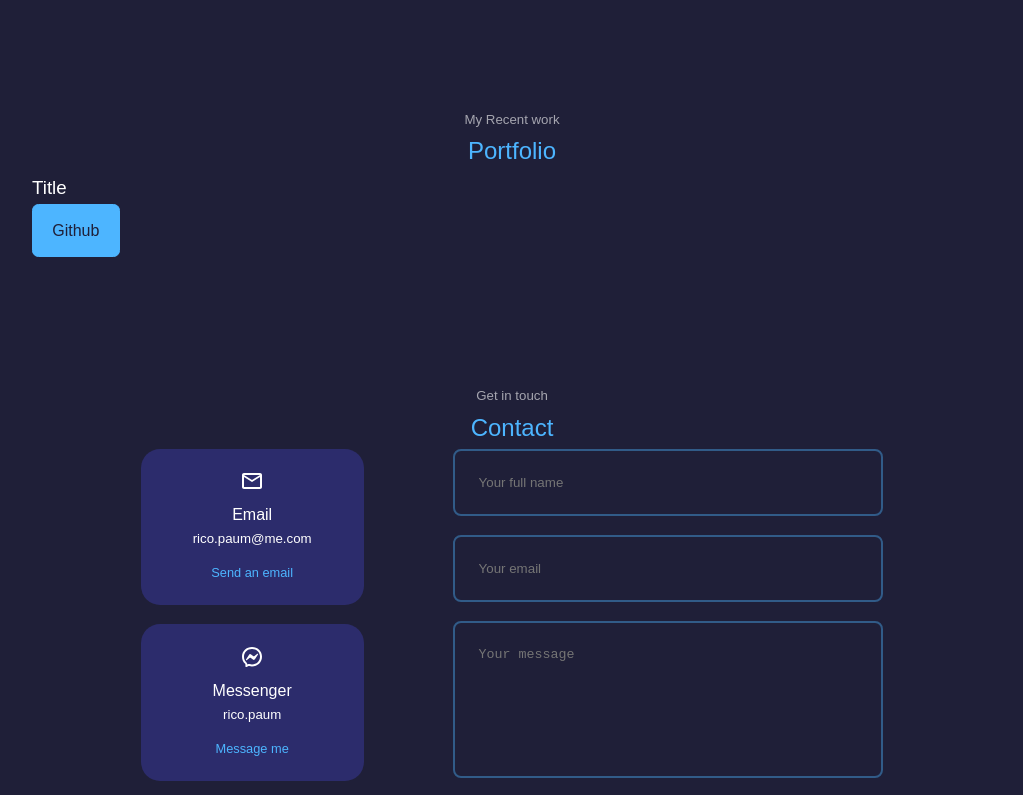
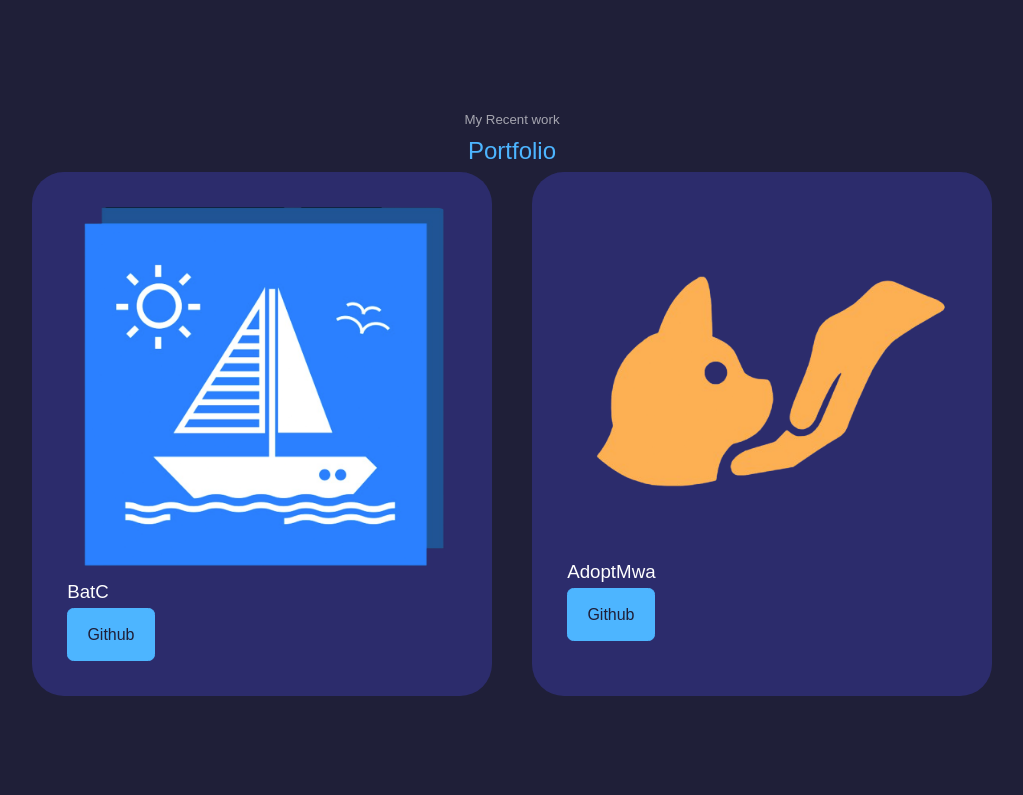
Before and after one commit to Croccu/react-portfolio, a React (Create React App) app: page / in a window 1280 px wide. Shown: the part 2000-2795 px from the top of the page, without its empty margins (128-1151 px from the left). Built offline with nearby package versions, Linux system fonts and the light colour scheme.

Commit message:
portfolio base done

```diff
--- a/src/App.jsx
+++ b/src/App.jsx
@@ -5,6 +5,7 @@ import About from './components/about/About.jsx'
 import Experience from './components/experience/Experience.jsx'
 import Portfolio from './components/portfolio/Portfolio.jsx'
 import Contact from './components/contact/Contact.jsx'
+import Footer from './components/footer/Footer.jsx'
 
 const App = () => {
   return (
@@ -15,6 +16,7 @@ const App = () => {
       <Experience />
       <Portfolio />
       <Contact />
+      <Footer />
     </>
   )
 }
--- a/src/components/footer/Footer.jsx
+++ b/src/components/footer/Footer.jsx
@@ -1,9 +1,31 @@
+/* eslint-disable jsx-a11y/anchor-is-valid */
 import React from 'react'
 import './footer.css'
+import { FaSquareFacebook } from "react-icons/fa6";
+import { FaInstagramSquare } from "react-icons/fa";
 
 const Footer = () => {
   return (
-    <div>Footer</div>
+    <footer>
+      <a href="#" className='footer__logo'>Rico Paum</a>
+
+      <ul className='permalinks'>
+        <li><a href="#">Home</a></li>
+        <li><a href="#about">About</a></li>
+        <li><a href="#experience">Experience</a></li>
+        <li><a href="#portfolio">Portfolio</a></li>
+        <li><a href="#contact">Contact</a></li>
+      </ul>
+
+      <div className='footer_socials'>
+        <a href="https://facebook.com"><FaSquareFacebook/></a>
+        <a href="https://instagram.com"><FaInstagramSquare/></a>
+      </div>
+
+      <div className='footer__copyright'>
+        <small>&copy; Rico Paum. All rights reserved</small>
+      </div>
+    </footer>
   )
 }
 
--- a/src/components/footer/footer.css
+++ b/src/components/footer/footer.css
@@ -0,0 +1,66 @@
+footer {
+  background: var(--color-primary);
+  padding: 3rem 0;
+  text-align: center;
+  font-size: 0.9rem;
+  margin-top: 7rem;
+}
+
+footer a {
+  color: var(--color-bg);
+}
+
+.footer__logo {
+  font-size: 2rem;
+  font-weight: 500;
+  margin-bottom: 2rem;
+  display: inline-block;
+}
+
+.permalinks {
+  display: flex;
+  flex-wrap: wrap;
+  justify-content: center;
+  gap: 2rem;
+  margin: 0 auto 3rem;
+}
+
+.footer__socials {
+  display: flex;
+  justify-content: center;
+  gap: 1rem;
+  margin-bottom: 4rem;
+}
+
+.footer__socials a {
+  background: var(--color-bg);
+  color: var(--color-white);
+  padding: 0.8rem;
+  border-radius: 0.7rem;
+  display: flex;
+  border: 1px solid transparent;
+}
+
+.footer__socials a:hover {
+  background: transparent;
+  color: var(--color-bg);
+  border-color: var(--color-bg);
+}
+
+.footer__copyright {
+  color: var(--color-bg);
+  margin-bottom: 4rem;
+}
+
+/* ----------------- MEDIA QUERIES ------------------- */
+
+@media screen and (max-width: 600px) {
+  .permalinks {
+    flex-direction: column;
+    gap: 1.5rem;
+  }
+
+  .margin-bottom {
+    margin-bottom: 2.6rem;
+  }
+}
--- a/src/components/nav/Nav.jsx
+++ b/src/components/nav/Nav.jsx
@@ -1,3 +1,4 @@
+/* eslint-disable jsx-a11y/anchor-is-valid */
 import React from 'react'
 import { useState } from "react";
 import './nav.css'
@@ -11,7 +12,7 @@ const Nav = () => {
   const [activeNav, setActiveNav] = useState("#");
   return (
     <nav>
-      <a href="#home" onClick={() => setActiveNav('#home')} className={activeNav === '#home' ? 'active' : ''}><GoHome/></a>
+      <a href="#" onClick={() => setActiveNav('#')} className={activeNav === '#' ? 'active' : ''}><GoHome/></a>
       <a href="#about" onClick={() => setActiveNav('#about')} className={activeNav === '#about' ? 'active' : ''}><AiOutlineUser/></a>
       <a href="#experience" onClick={() => setActiveNav('#experience')} className={activeNav === '#experience' ? 'active' : ''}><PiLaptop/></a>
       <a href="#contact" onClick={() => setActiveNav('#contact')} className={activeNav === '#contact' ? 'active' : ''}><TiMessages/></a>
--- a/src/components/nav/nav.css
+++ b/src/components/nav/nav.css
@@ -27,6 +27,6 @@ nav {
  }
 
  nav a.active {
-  background: var(--color-bg);
-  color: var(--color-white);
+  background: var(--color-primary);
+  color: var(--color-bg);
  }
--- a/src/components/portfolio/Portfolio.jsx
+++ b/src/components/portfolio/Portfolio.jsx
@@ -1,6 +1,7 @@
 import React from 'react'
 import './portfolio.css'
 import IMG1 from '../../assets/BatC_no_bg.png'
+import IMG2 from '../../assets/AdoptMwa_no_bg.png'
 
 
 const Portfolio = () => {
@@ -9,13 +10,23 @@ const Portfolio = () => {
       <h5>My Recent work</h5>
       <h2>Portfolio</h2>
       <div className='container portfolio__container'>
-        <article className='portfolio_item'>
-          <div className='portfolio_item-image'>
-
+        <article className='portfolio__item'>
+          <div className='portfolio__item-image'>
+            <img src={IMG1} alt="" />
           </div>
-          <h3>Title</h3>
-          <a href="https://github.com" className='btn btn-primary' target='_blank' rel='noreferrer'>Github</a>
+          <h3>BatC</h3>
+          <div className='portfolio__item-cta'>
+            <a href="https://github.com" className='btn btn-primary' target='_blank' rel='noreferrer'>Github</a>
+          </div>
         </article>
+        <article className='portfolio__item'>
+          <div className='portfolio__item-image'>
+            <img src={IMG2} alt="" />
+          </div>
+          <h3>AdoptMwa</h3>
+          <div className='portfolio__item-cta'>
+            <a href="https://github.com" className='btn btn-primary' target='_blank' rel='noreferrer'>Github</a>
+          </div>        </article>
       </div>
     </section>
   )
--- a/src/components/portfolio/portfolio.css
+++ b/src/components/portfolio/portfolio.css
@@ -0,0 +1,44 @@
+.portfolio__container {
+  display: grid;
+  grid-template-columns: repeat(2, 1fr);
+  gap: 2.5rem;
+}
+
+.portfolio__item {
+  background: var(--color-bg-2);
+  padding: 1.2rem;
+  border-radius: 2rem;
+  border: 1pc solid transparent;
+  transition: var(--transition);
+}
+
+.portfolio__item:hover {
+  border-color: var(--color-primary-2);
+  background: transparent;
+}
+
+.portfolio__item-image {
+  border-radius: 1.5rem;
+  overflow: hidden;
+}
+
+.portfolio__item h3 {
+  margin: 1.2 0 2rem;
+}
+
+/* ----------------- MEDIA QUERIES ------------------- */
+
+@media screen and (max-width: 1024px) {
+  .portfolio__container {
+    grid-template-columns: 1fr 1fr;
+    gap: 1.2rem;
+  }
+
+}
+
+@media screen and (max-width: 600px) {
+  .portfolio__container {
+    grid-template-columns: 1fr;
+    gap: 1rem;
+  }
+}
```
